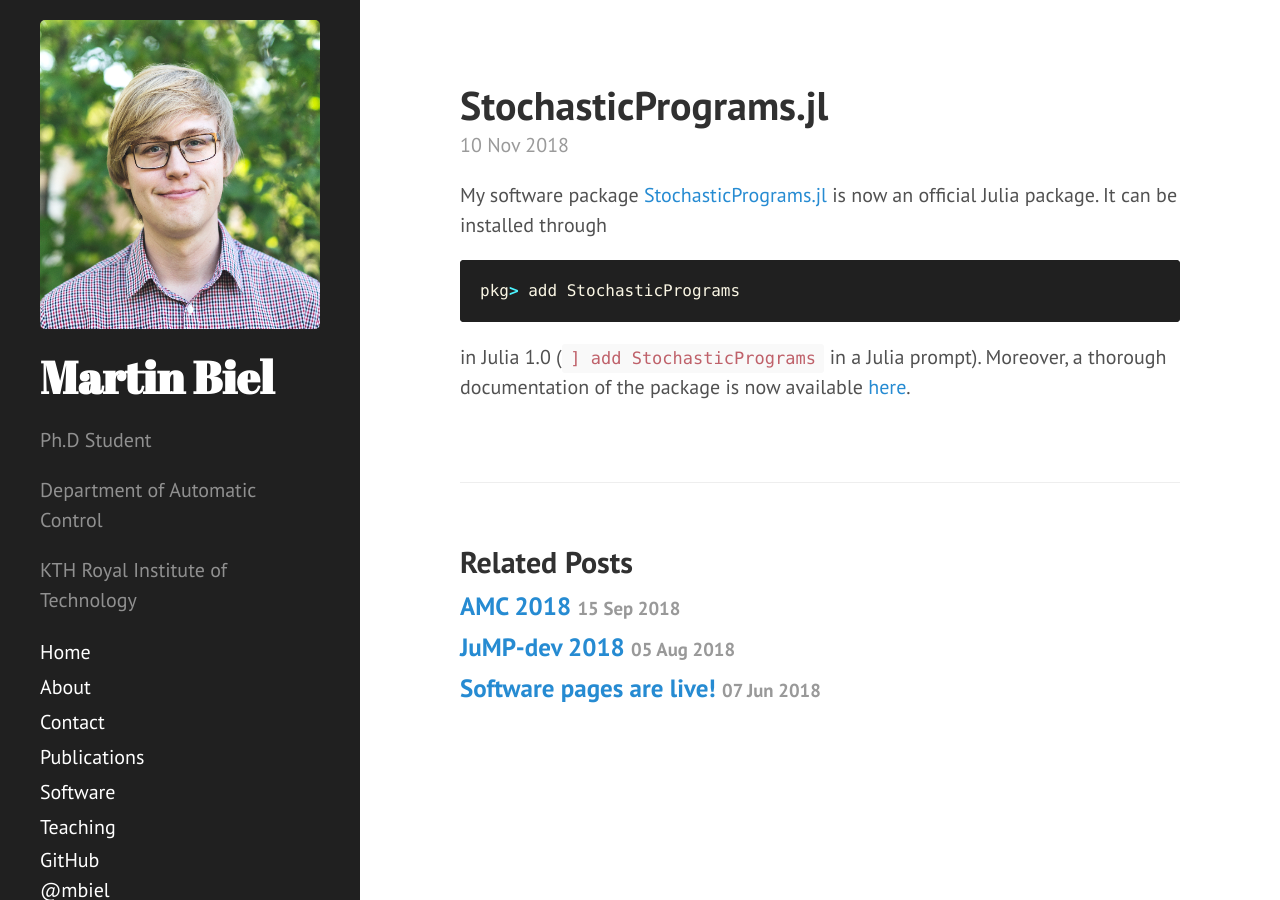
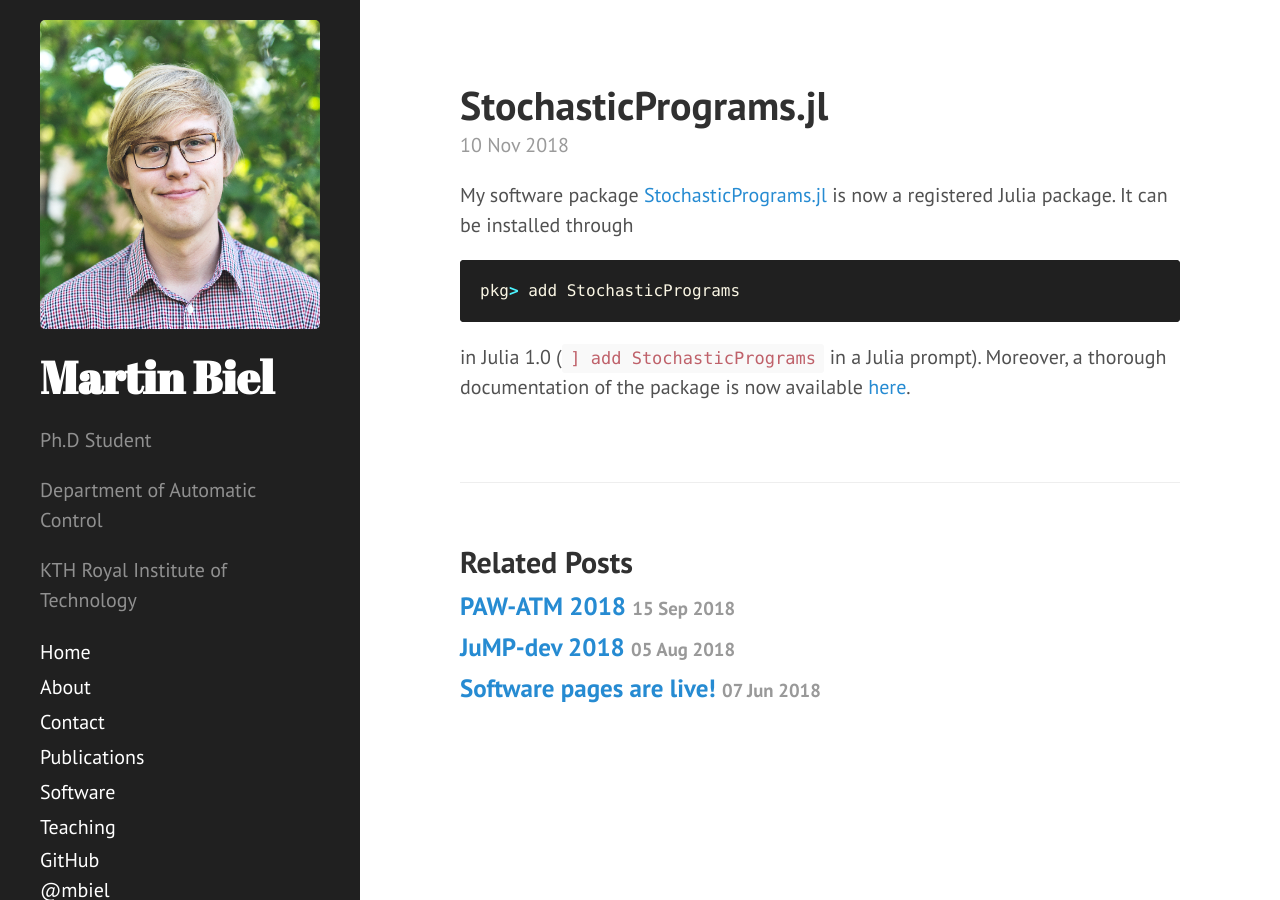
Before and after one commit to martinbiel/martinbiel.github.io, a Jekyll site: the page built from _posts/2018-11-10-spjl.md, in a window 1280 px wide. Built offline with Jekyll 4.4.1, drawn with Linux system fonts in a browser that asks for light colours.

Commit message:
Fixed missing post title

````diff
--- a/_posts/2018-09-15-PAW2018Accept.md
+++ b/_posts/2018-09-15-PAW2018Accept.md
@@ -1,6 +1,6 @@
 ---
 layout: post
-title: AMC 2018
+title: PAW-ATM 2018
 ---
 
 Our paper **Distributed L-shaped Algorithms in Julia** has been accepted to the [Parallel Applications Workshop](https://sourceryinstitute.github.io/PAW/), to be held in conjuction with [The International Conference for High Performance Computing, Networking, Storage and Analysis](https://sc18.supercomputing.org/), in Dallas on November 16, 2018.
--- a/_posts/2018-11-10-spjl.md
+++ b/_posts/2018-11-10-spjl.md
@@ -3,7 +3,7 @@ layout: post
 title: StochasticPrograms.jl
 ---
 
-My software package [StochasticPrograms.jl](/software/lshaped) is now an official Julia package. It can be installed through
+My software package [StochasticPrograms.jl](/software/lshaped) is now a registered Julia package. It can be installed through
 ```julia
 pkg> add StochasticPrograms
 ```
````
